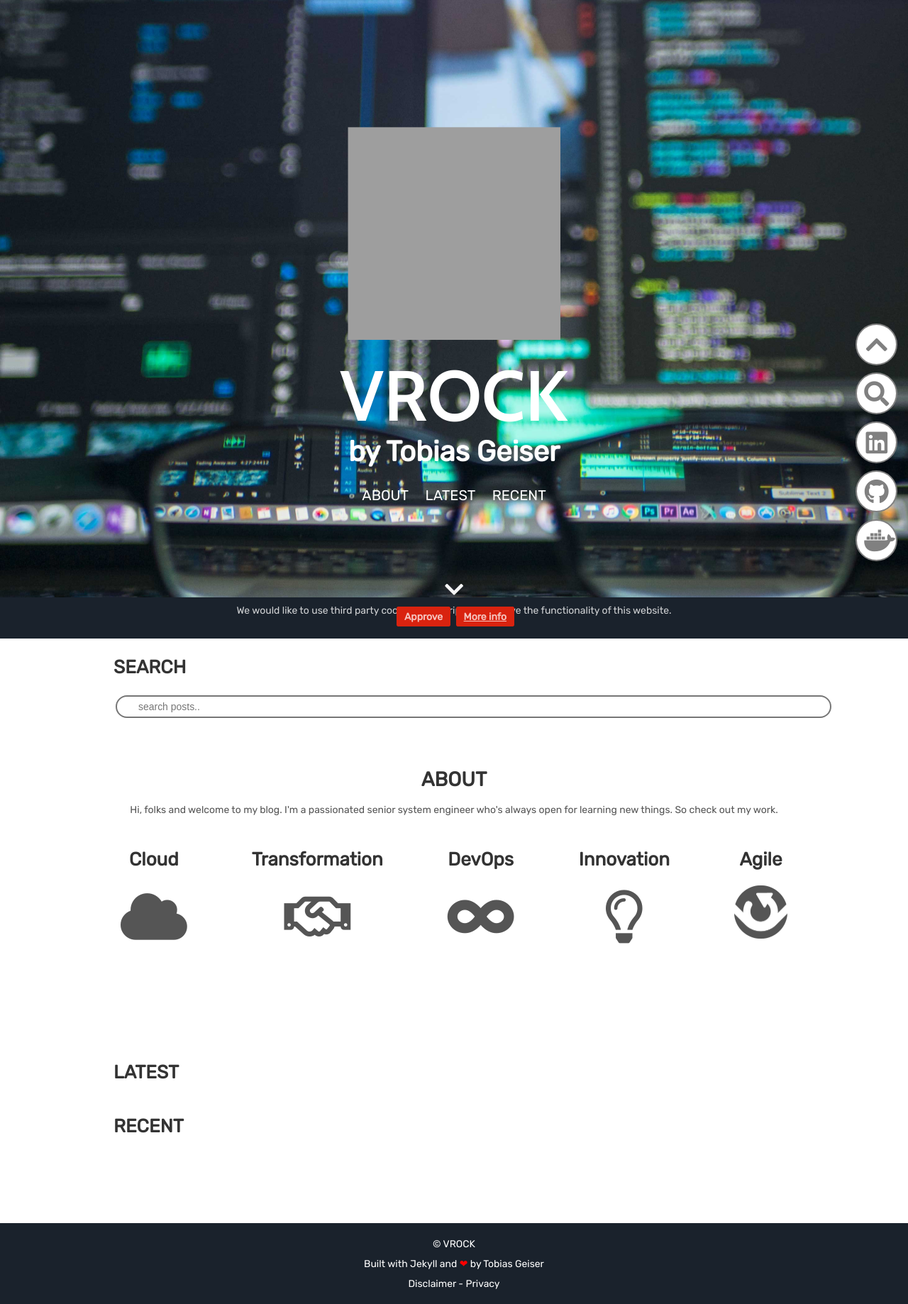
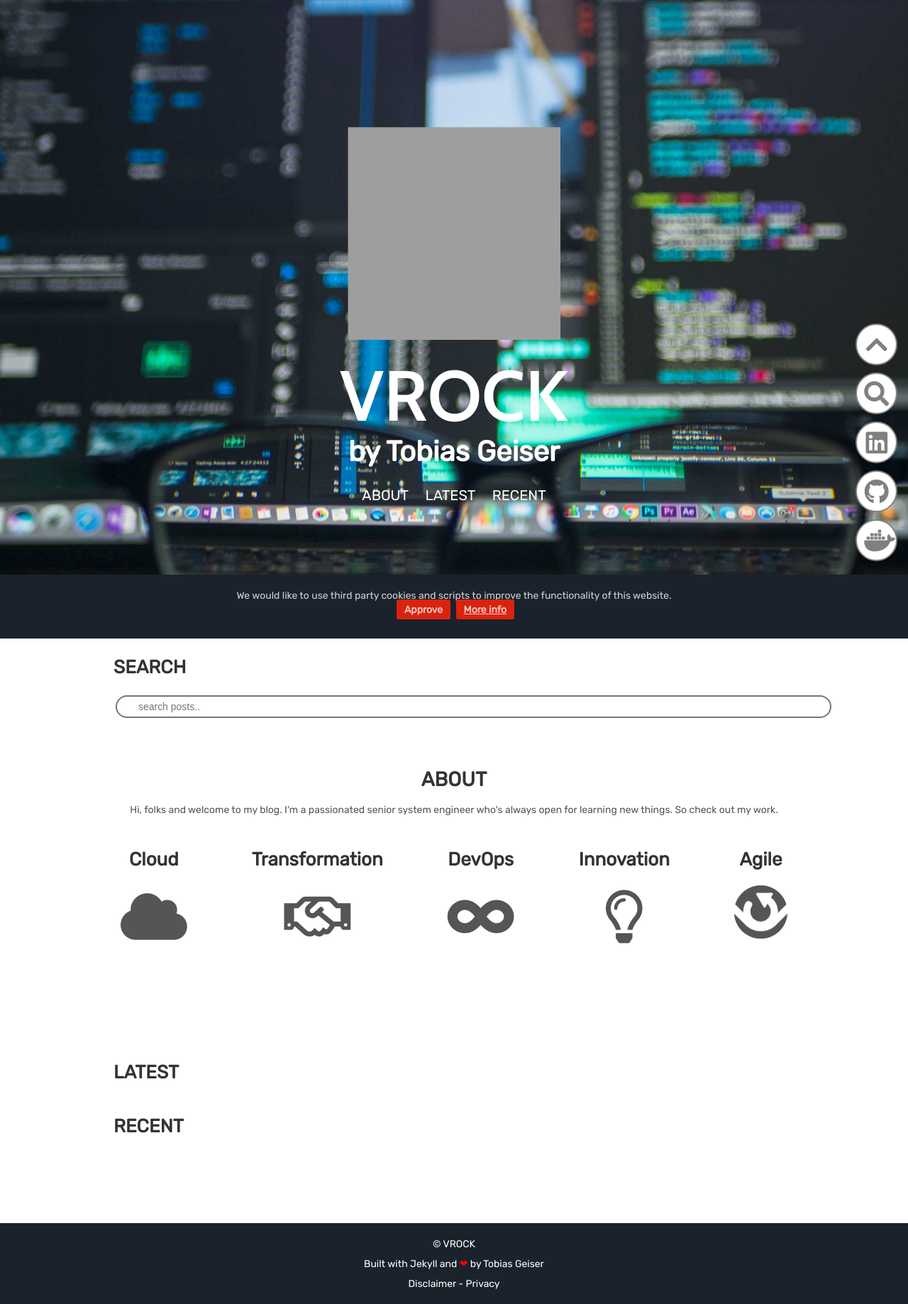
Before and after one commit to team-vrock/jekyll-theme-vrock, a Jekyll site: the page built from index.html, in a window 1280 px wide. Shown: the whole page at 71% size. Built offline with Jekyll 4.4.1, drawn with Linux system fonts in a browser that asks for light colours; comment, search, counter and statistics services are not loaded; grey boxes are pictures that could not be loaded.

Commit message:
added paragraph

```diff
--- a/_includes/cookie-consent.html
+++ b/_includes/cookie-consent.html
@@ -1,7 +1,7 @@
 <div id="cookie-notice">
-    <span>We would like to use third party cookies and scripts to improve the functionality of this website.</span>
-    <a id="cookie-notice-accept" class="btn btn-primary btn-sm">Approve</a>
-    <a href="/privacy" class="btn btn-primary btn-sm">More info</a>
+    <p><span>We would like to use third party cookies and scripts to improve the functionality of this website.</span></p>
+    <p><a id="cookie-notice-accept" class="btn btn-primary btn-sm">Approve</a>
+    <a href="/privacy" class="btn btn-primary btn-sm">More info</a></p>
 </div>
 <script>
     function createCookie(name,value,days) {
```
